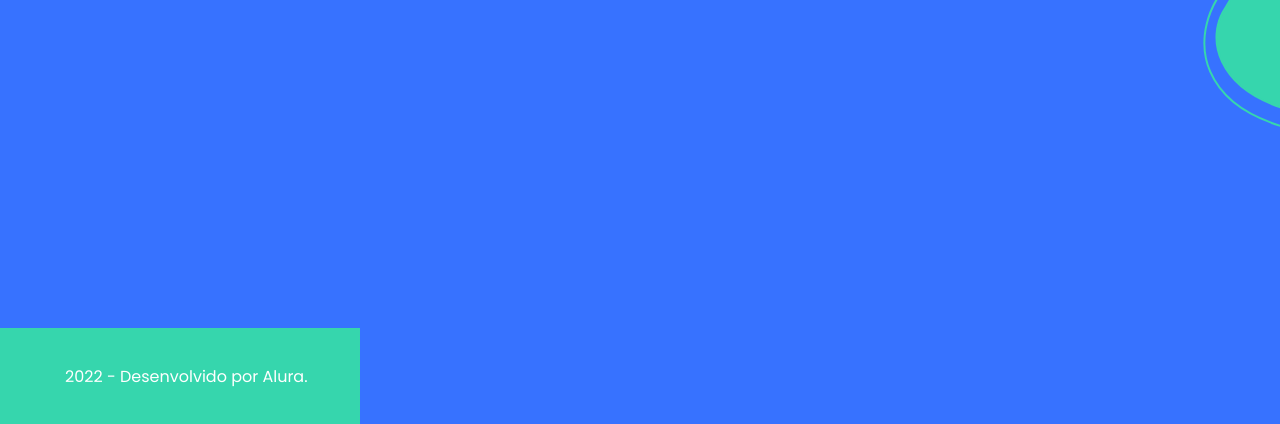
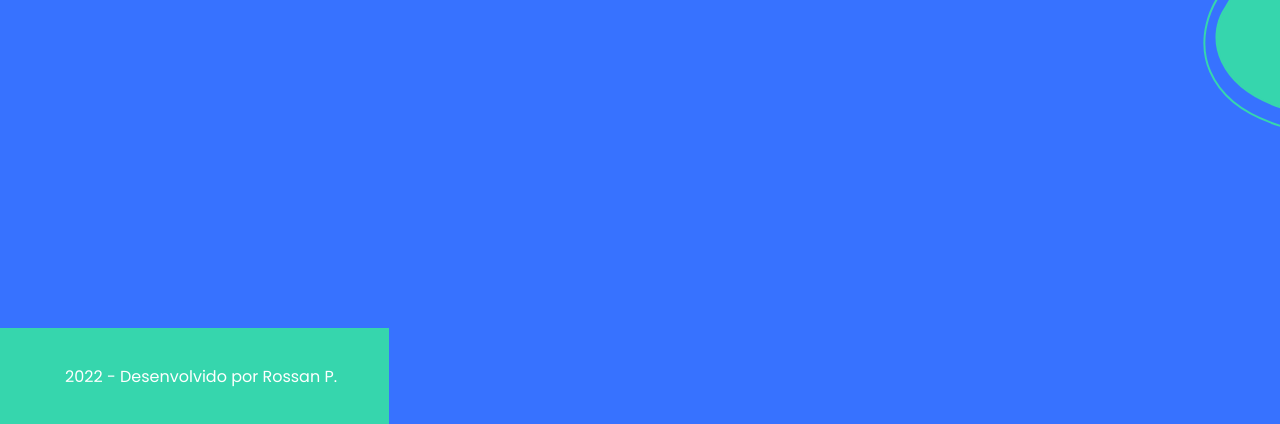
Before and after one commit to rossanp/adopet, a plain HTML site: page index.html in a window 1280 px wide. Shown: the part 485-909 px from the top of the page. Drawn offline with Linux system fonts and the light colour scheme.

Commit message:
Alterando footer

```diff
--- a/index.html
+++ b/index.html
@@ -44,7 +44,7 @@
 
 
         <footer>
-        <p class="footer">2022 - Desenvolvido por Alura.</p>
+        <p class="footer">2022 - Desenvolvido por Rossan P.</p>
     </footer>
 
 </body>
```
Also changed, not shown: pages/cadastro/index.html (+1 -1 lines), pages/lista-animais/index.html (+4 -1 lines), pages/login/index.html (+1 -1 lines), pages/mensagem/index.html (+1 -1 lines), pages/perfil/index.html (+1 -1 lines).
